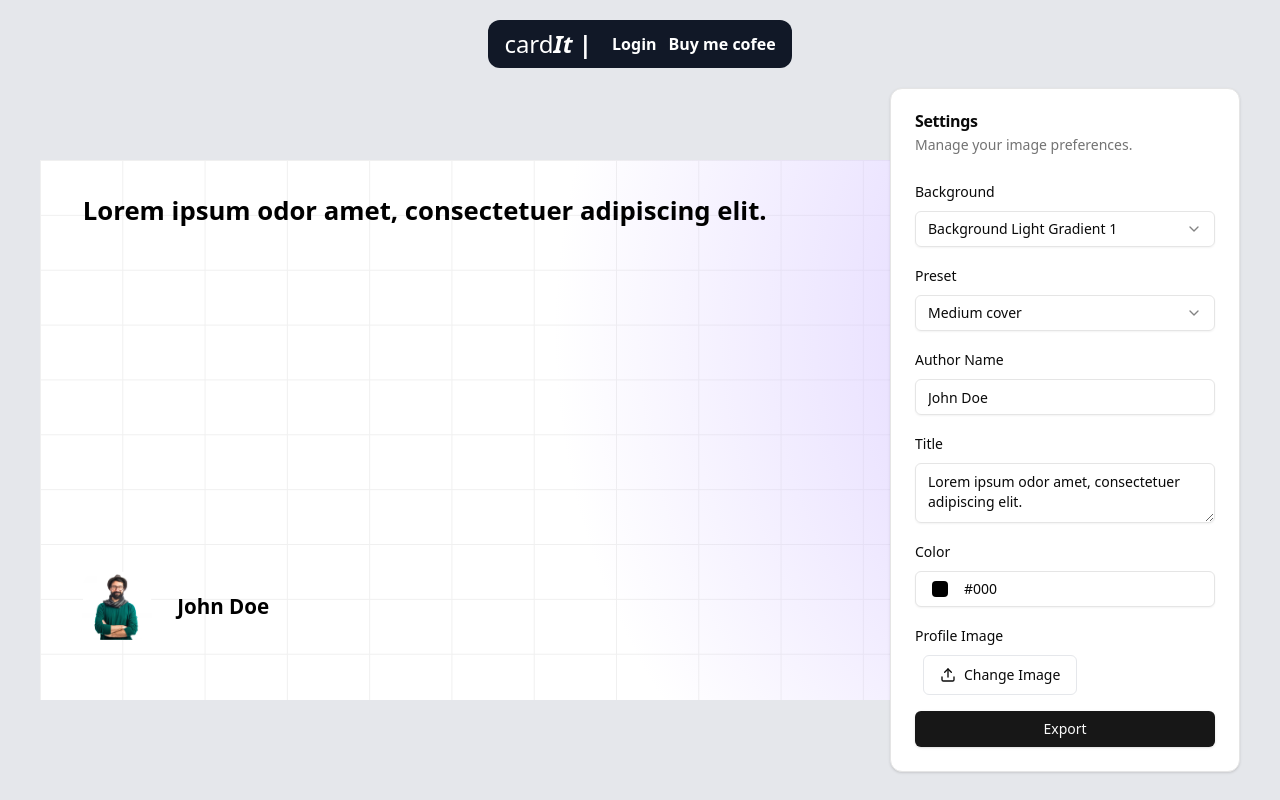
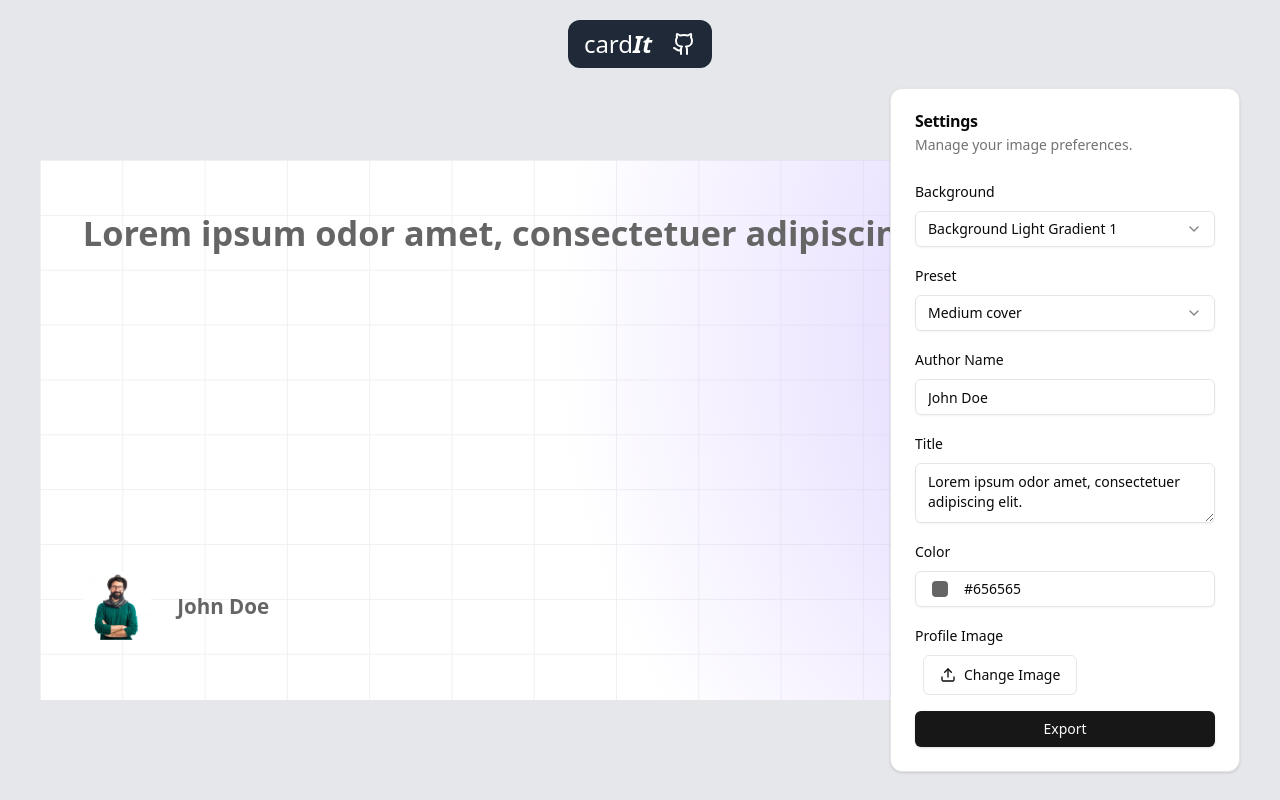
Before and after one commit to Bawanthathilan/cardIt, a Next.js app: page / in a window 1280 px wide. Built offline with nearby package versions, Linux system fonts and the light colour scheme.

Commit message:
fixed type errors

```diff
--- a/src/_store/index.ts
+++ b/src/_store/index.ts
@@ -3,7 +3,6 @@ import { devtools } from 'zustand/middleware';
 
 // State types
 interface States {
-  svgRef:SVGAElement | null,
   bg: string;
   size:string;
   authorImage:string | null | any;
@@ -20,7 +19,6 @@ interface Actions {
   setAuthorName: (name: string) => void;
   setTitle:(name:string)=>void;
   settextColor:(color:string)=>void;
-  setSvgRef: (ref) => void;
 }
 
 // useCounterStore
@@ -32,7 +30,7 @@ export const useSettingStore = create<States & Actions>((set) => ({
   authorImage: '/avataaars.png',
   authorName: 'John Doe',
   Title:'Lorem ipsum odor amet, consectetuer adipiscing elit.',
-  textColor:'#000',
+  textColor:'#656565',
 
   // Actions
   setBg: (newBg: string) => set((state) => ({ ...state, bg: newBg })),
@@ -41,5 +39,4 @@ export const useSettingStore = create<States & Actions>((set) => ({
   setAuthorName: (name) => set((state) => ({ ...state, authorName: name })),
   setTitle: (title) => set((state) => ({ ...state, Title: title })),
   settextColor: (color) => set((state) => ({ ...state, textColor: color })),
-  setSvgRef: (ref) => set({ svgRef: ref }),
 }));
--- a/src/app/page.tsx
+++ b/src/app/page.tsx
@@ -1,12 +1,11 @@
 "use client";
-import { useEffect, useState } from "react";
 import SidePanel from "@/components/SidePanel";
 import { BACKGROUND_OPTIONS } from "@/data/backgrounds";
 import { sizes } from "@/data/sizes";
 import { useSettingStore } from "@/_store";
 
 export default function Home():any {
-  const { bg, size, authorImage, authorName, textColor, Title , setSvgRef , svgRef } =
+  const { bg, size, authorImage, authorName, textColor, Title } =
     useSettingStore((state) => state);
   const selectedBg = BACKGROUND_OPTIONS.find((option) => option.name === bg);
   const selectedSize:any = sizes.find((option) => option.label === size);
@@ -61,12 +60,16 @@ export default function Home():any {
           {Title && (
             <text
               x="50"
-              y="70"
-              fontSize="30"
+              y="100"
+              fontSize="40"
               className=" font-bold text-white"
               fill={textColor}
             >
-              {Title}
+              {Title.split('\n').map((line, index) => (
+                <tspan key={index} x="50" dy={index === 0 ? 0 : "1.2em"}>
+                  {line}
+                </tspan>
+              ))}
             </text>
           )}
           {/* Author Name */}
--- a/src/components/Navbar.tsx
+++ b/src/components/Navbar.tsx
@@ -1,15 +1,15 @@
 "use client"
 import React from 'react'
+import { GithubIcon } from 'lucide-react'
 
 const Navbar = () => {
   return (
     <div className='w-full flex items-center justify-center sticky '>
-        <div className=' bg-gray-900 rounded-xl px-4 py-2 mt-5 text-white text-2xl flex flex-row justify-between gap-5 items-center'>
-            <h2>card<span className= 'italic font-bold'>It |</span></h2>
+        <div className=' bg-gray-800 rounded-xl px-4 py-2 mt-5 text-white text-2xl flex flex-row justify-between gap-5 items-center'>
+            <h2>card<span className= 'italic font-bold'>It</span></h2>
 
             <ul className='text-base flex flex-row gap-3 items-center justify-center font-semibold'>
-                <li>Login</li>
-                <li>Buy me cofee</li>
+                <li><GithubIcon/></li>
             </ul>
         </div>
     </div>
--- a/src/components/SidePanel.tsx
+++ b/src/components/SidePanel.tsx
@@ -51,7 +51,6 @@ export default function SidePanel() {
     textColor,
     setTitle,
     Title,
-    svgRef
   } = useSettingStore((state) => state);
 
   const handleBackgroundChange = (newBg: string) => {
```
